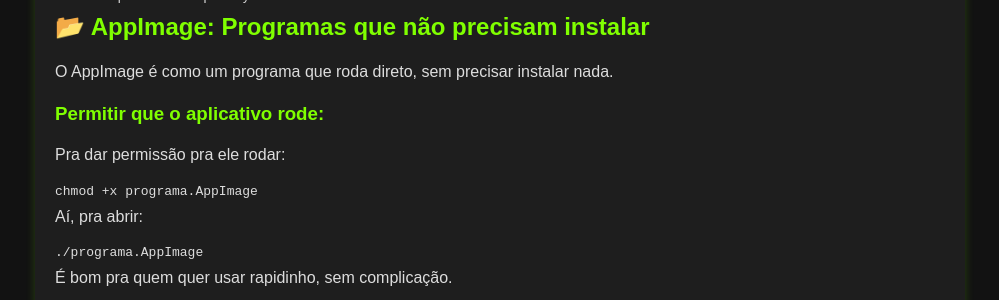
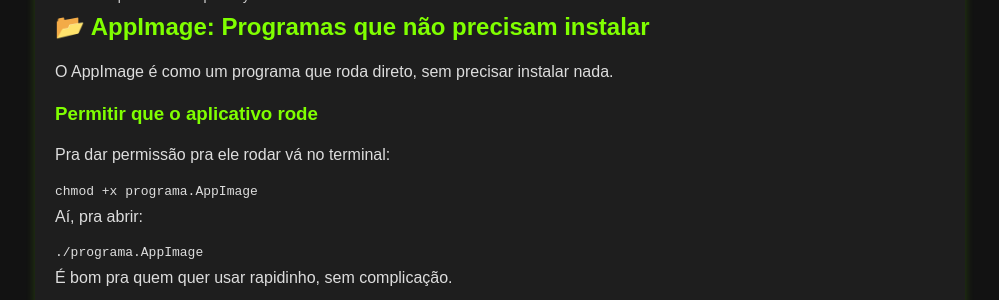
Before and after one commit to Piolinux/piolinux-site, a Jekyll site: the page built from _pages/instalando-programas-linux-iniciantes.md, in a window 1280 px wide and 900 px high, scrolled down 2170 px. Shown: the part 157-457 px from the top of the window, without its empty margins (140-1139 px from the left). Built offline with Jekyll 4.4.1, drawn with Linux system fonts in a browser that asks for light colours; some of the changed text lies outside the part shown.

Commit message:
Update instalando-programas-linux-iniciantes.md

```diff
--- a/_pages/instalando-programas-linux-iniciantes.md
+++ b/_pages/instalando-programas-linux-iniciantes.md
@@ -126,10 +126,11 @@ sudo apt --fix-broken install</code></pre>
      O AppImage é como um programa que roda direto, sem precisar instalar nada.
     </p>
     <h3>
-     Permitir que o aplicativo rode:
+     Permitir que o aplicativo rode
     </h3>
     <p>
-     Pra dar permissão pra ele rodar:
+     Pra dar permissão pra ele rodar vá no terminal:
+
     </p>
     <pre><code>chmod +x programa.AppImage</code></pre>
     <p>
```
